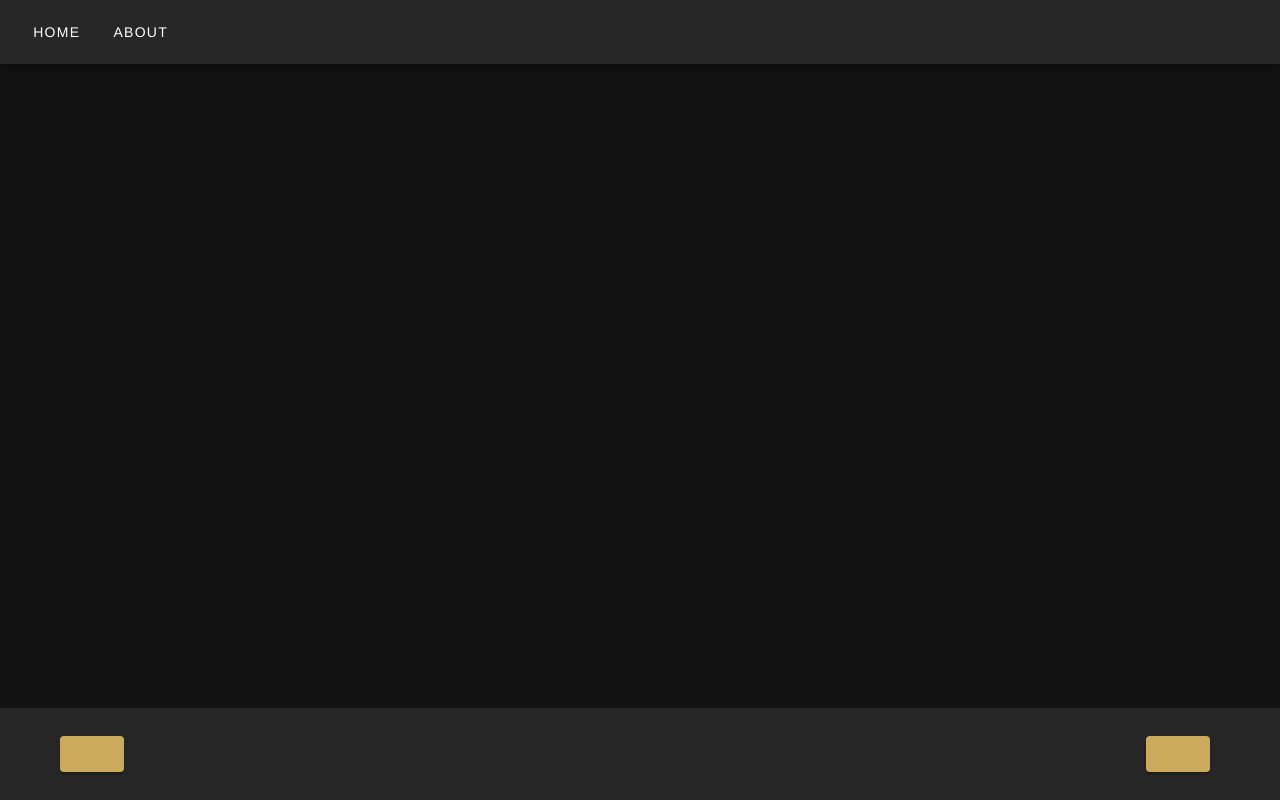
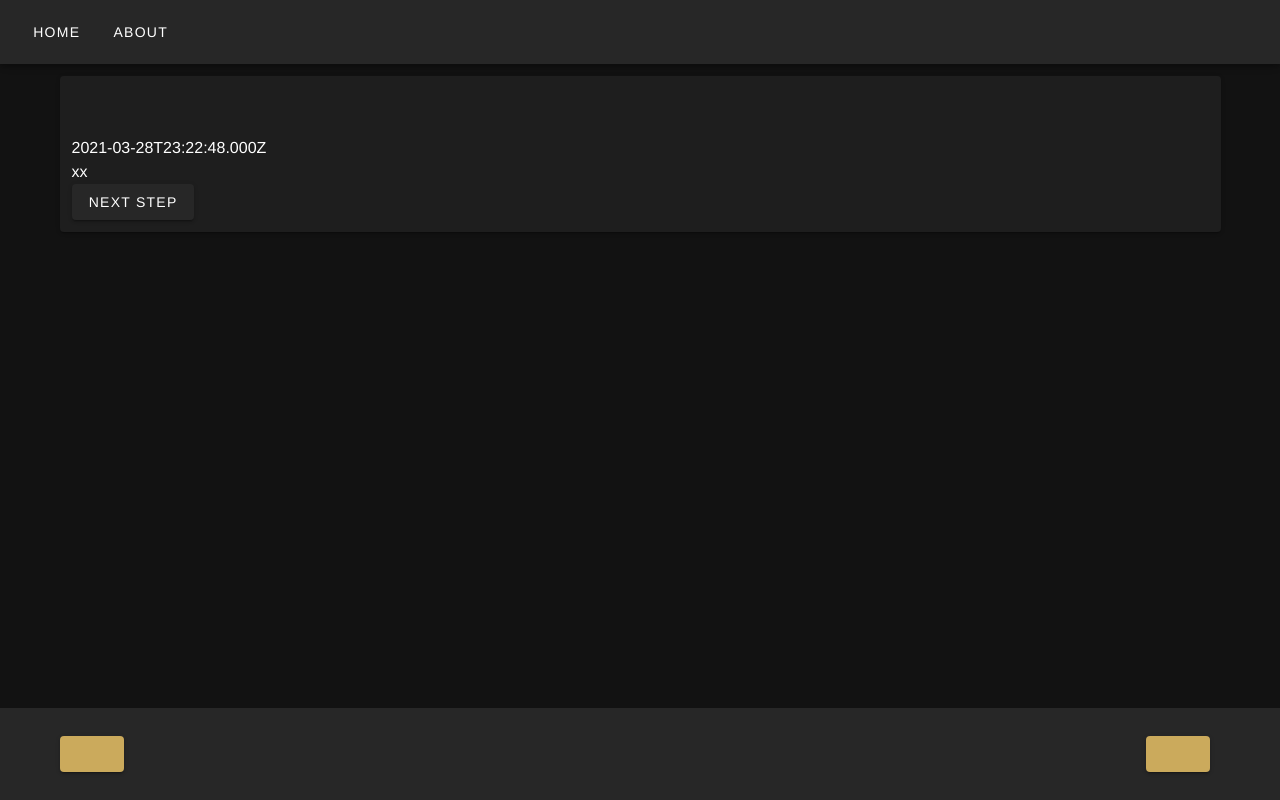
Before and after one commit to EmilMadsen/thebeerhub-ui, a Vue app: page /stepper/1 in a window 1280 px wide. Built offline with nearby package versions, Linux system fonts and the light colour scheme; no server answers; the HTML template or start-up script is replaced by a standard one.

Commit message:
added stepper

```diff
--- a/src/router/index.js
+++ b/src/router/index.js
@@ -3,6 +3,7 @@ import Router from 'vue-router'
 import Home from '../views/Home.vue'
 import Details from '../views/Details.vue'
 import Create from '../views/Create.vue'
+import Stepper from '../views/Stepper.vue'
 
 Vue.use(Router)
 
@@ -30,6 +31,13 @@ export default new Router({
       name: 'details',
       component: Details,
       props: true
+    },
+
+    {
+      path: '/stepper/:id',
+      name: 'stepper',
+      component: Stepper,
+      props: true
     }
 
   ],
--- a/src/views/Details.vue
+++ b/src/views/Details.vue
@@ -30,10 +30,12 @@
 </template>
 
 <script>
+
 import axios from "axios";
 
 export default {
-  props: ["id"],
+
+  props: ['id'],
 
   components: {
     BrewInfo: () => import("@/components/BrewInfo")
--- /dev/null
+++ b/src/views/Stepper.vue
@@ -0,0 +1,151 @@
+<template>
+  <v-container>
+
+    <v-card>
+        <v-col>
+          {{this.brew.brew_name}}
+          <br>
+          {{this.activeStep}}
+          <br>
+          {{now}}
+          <br>
+          {{duration}}
+          <br>
+          <v-btn @click="nextStep">next step</v-btn>
+        </v-col>
+    </v-card>
+
+  </v-container>
+</template>
+
+<script>
+import axios from "axios";
+
+export default {
+
+  props: ['id'],
+
+  data() {
+    return {
+      steps: [],
+      brew: {},
+      duration: "xx",
+    };
+  },
+
+  mounted() {
+    if (this.id) {
+      this.loadSteps(this.id);
+      this.loadBrew();
+    }
+    this.setDuration();
+  },
+
+  computed: {
+
+    now() {
+      return new Date().toISOString();
+    },
+
+    activeStep() {
+      if (this.steps) {
+        for (let i = 0; i < this.steps.length; i++) {
+          if (this.steps[i].started && !this.steps[i].ended) {
+            return this.steps[i];
+          }
+        }
+        return this.steps[0];
+      }
+      return null;
+    }
+  },
+
+  methods: {
+
+    setDuration() {
+      // Update the count down every 1 second
+      let self = this;
+
+      setInterval(function() {
+
+
+        if (self.activeStep && self.activeStep.started) {
+          // Get todays date and time
+          let now = new Date().getTime();
+          // console.log(new Date())
+          let started = new Date(self.activeStep.started).getTime();
+          // console.log(new Date(self.activeStep.started))
+
+          // Find the distance between now an the count down date
+          let distance = now - started;
+          // console.log(distance)
+
+          // Time calculations for days, hours, minutes and seconds
+          let days = Math.floor(distance / (1000 * 60 * 60 * 24));
+          let hours = Math.floor((distance % (1000 * 60 * 60 * 24)) / (1000 * 60 * 60));
+          let minutes = Math.floor((distance % (1000 * 60 * 60)) / (1000 * 60));
+          let seconds = Math.floor((distance % (1000 * 60)) / 1000);
+
+          // Output the result in an element with id="demo"
+          self.duration = days + "d " + hours + "h " + minutes + "m " + seconds + "s ";
+        }
+
+      }, 1000);
+    },
+
+    nextStep() {
+      if (this.activeStep) {
+        // check if index 1 and not started
+        if (!this.activeStep.started && this.activeStep.index === 1) {
+          this.activeStep.started = new Date().toISOString();
+          this.updateStep(this.activeStep)
+        }
+
+        // else close old, and start new.
+      }
+    },
+
+    loadSteps(parentId) {
+      if (parentId) {
+        axios
+          .get(process.env.VUE_APP_API_BREW + "/step/parent/" + this.id)
+          .then((response) => {
+            console.log(response);
+            this.steps = response.data.data;
+          })
+          .catch((error) => {
+            console.log(error);
+          });
+      }
+    },
+
+    loadBrew() {
+      axios
+        .get(process.env.VUE_APP_API_BREW + "/brew/" + this.id)
+        .then((response) => {
+          console.log(response);
+          this.brew = response.data;
+        })
+        .catch((error) => {
+          console.log(error);
+        });
+    },
+
+    updateStep(step) {
+      axios
+        .post(process.env.VUE_APP_API_BREW + '/step/', step)
+        .then((response) => {
+          console.log(response);
+          this.loadSteps(this.id);
+        })
+        .catch((error) => {
+          console.log(error);
+        });
+    }
+
+  }
+};
+</script>
+
+<style>
+</style>
```
